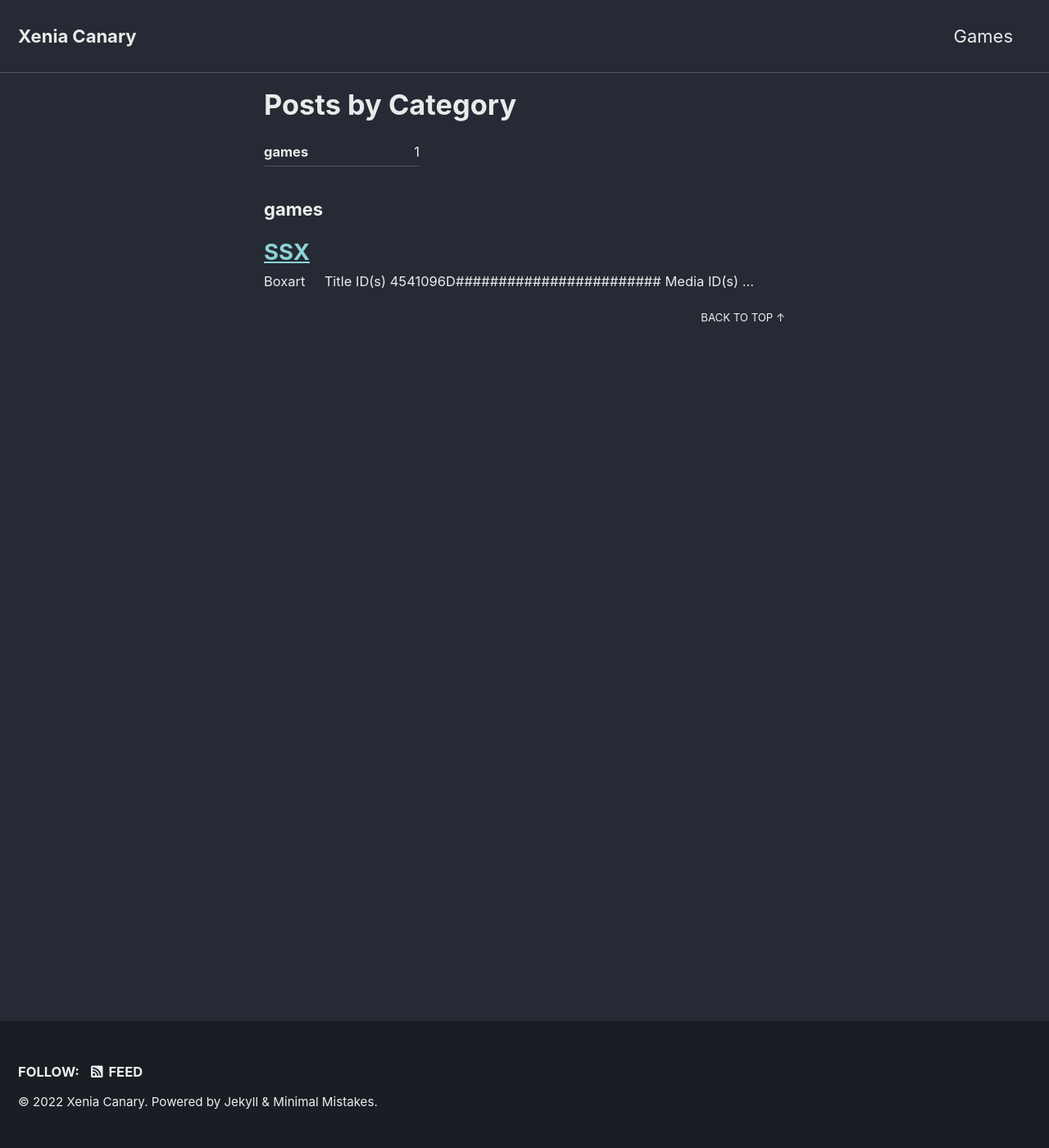
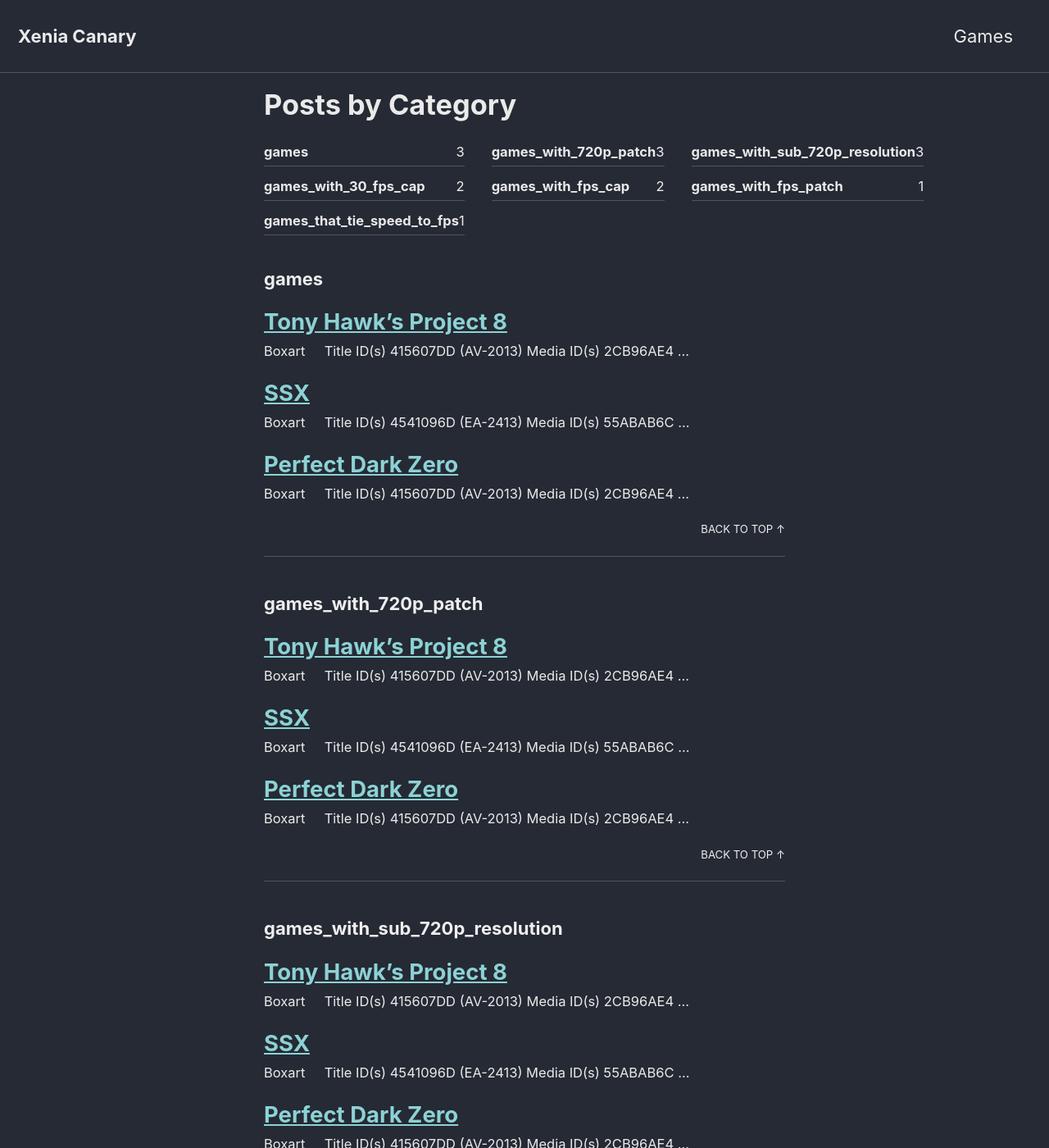
Before and after one commit to xenia-canary/xenia-canary.github.io, a Jekyll site: the page built from _pages/category-archive.md, in a window 1280 px wide and 1400 px high. Shown: the whole window at 82% size. Built offline with Jekyll 4.4.1, drawn with Linux system fonts in a browser that asks for light colours; cached includes are drawn as plain includes; some of the changed text lies outside the part shown.

Commit message:
Add more games

```diff
--- a/_config.yml
+++ b/_config.yml
@@ -30,29 +30,29 @@
 # breadcrumbs            : false # true, false (default)
 words_per_minute         : 200
 #comments:
-#  #provider               : # false (default), "disqus", "discourse", "facebook", "staticman", "staticman_v2", "utterances", "giscus", "custom"
-#  #disqus:
-#  #  shortname            : # https://help.disqus.com/customer/portal/articles/466208-what-s-a-shortname-
-#  #discourse:
-#  #  server               : # https://meta.discourse.org/t/embedding-discourse-comments-via-javascript/31963 , e.g.: meta.discourse.org
-#  #facebook:
-#  #  # https://developers.facebook.com/docs/plugins/comments
-#  #  appid                :
-#  #  num_posts            : # 5 (default)
-#  #  colorscheme          : # "light" (default), "dark"
-#  #utterances:
-#  #  theme                : # "github-light" (default), "github-dark"
-#  #  issue_term           : # "pathname" (default)
-#  #giscus:
-#  #  repo_id              : # Shown during giscus setup at https://giscus.app
-#  #  category_name        : # Full text name of the category
-#  #  category_id          : # Shown during giscus setup at https://giscus.app
-#  #  discussion_term      : # "pathname" (default), "url", "title", "og:title"
-#  #  reactions_enabled    : # '1' for enabled (default), '0' for disabled
-#  #  theme                : # "light" (default), "dark", "dark_dimmed", "transparent_dark", "preferred_color_scheme"
-#  #staticman:
-#  #  branch               : # "master"
-#  #  endpoint             : # "https://{your Staticman v3 API}/v3/entry/github/"
+#  provider               : # false (default), "disqus", "discourse", "facebook", "staticman", "staticman_v2", "utterances", "giscus", "custom"
+#  disqus:
+#    shortname            : # https://help.disqus.com/customer/portal/articles/466208-what-s-a-shortname-
+#  discourse:
+#    server               : # https://meta.discourse.org/t/embedding-discourse-comments-via-javascript/31963 , e.g.: meta.discourse.org
+#  facebook:
+#    # https://developers.facebook.com/docs/plugins/comments
+#    appid                :
+#    num_posts            : # 5 (default)
+#    colorscheme          : # "light" (default), "dark"
+#  utterances:
+#    theme                : # "github-light" (default), "github-dark"
+#    issue_term           : # "pathname" (default)
+#  giscus:
+#    repo_id              : # Shown during giscus setup at https://giscus.app
+#    category_name        : # Full text name of the category
+#    category_id          : # Shown during giscus setup at https://giscus.app
+#    discussion_term      : # "pathname" (default), "url", "title", "og:title"
+#    reactions_enabled    : # '1' for enabled (default), '0' for disabled
+#    theme                : # "light" (default), "dark", "dark_dimmed", "transparent_dark", "preferred_color_scheme"
+#  staticman:
+#    branch               : # "master"
+#    endpoint             : # "https://{your Staticman v3 API}/v3/entry/github/"
 #reCaptcha:
 #  siteKey                :
 #  secret                 :
@@ -194,7 +194,7 @@
 permalink: /:categories/:title/
 paginate: 5 # amount of posts to show
 paginate_path: /page:num/
-timezone: # https://en.wikipedia.org/wiki/List_of_tz_database_time_zones
+#timezone: # https://en.wikipedia.org/wiki/List_of_tz_database_time_zones
 
 
 # Plugins (previously gems:)
--- /dev/null
+++ b/_posts/2022-01-01-PerfectDarkZero.md
@@ -0,0 +1,32 @@
+---
+layout: single
+title: Perfect Dark Zero
+permalink: /PerfectDarkZero/
+categories:
+    - games
+    - games_with_30_fps_cap
+    - games_with_720p_patch
+    - games_with_fps_cap
+    - games_with_sub_720p_resolution
+#tags:
+#    - game
+---
+
+| Boxart      |                    |
+| ------      | ---                |
+| ![](https://download-ssl.xbox.com/content/images/66acd000-77fe-1000-9115-d8024d5307d3/1033/boxartlg.jpg) | |
+| Title ID(s) | 415607DD (AV-2013) |
+| Media ID(s) | 2CB96AE4           |
+| Game compatibility issue(s) | [master](https://github.com/xenia-project/game-compatibility/issues/175)<br>[canary](https://github.com/xenia-canary/game-compatibility/issues/77) |
+
+## Resolution
+1216x640.
+
+## FPS
+60.
+
+## Patches
+* [4D5307D3 - Perfect Dark Zero](https://github.com/xenia-canary/game-patches/blob/main/patches/4D5307D3%20-%20Perfect%20Dark%20Zero.toml)
+
+## Recommended config options
+N/A
--- a/_posts/2022-01-01-SSX.md
+++ b/_posts/2022-01-01-SSX.md
@@ -4,28 +4,31 @@
 permalink: /SSX/
 categories:
     - games
-tags:
-    - game
+    - games_with_fps_patch
+    - games_with_720p_patch
+    - games_with_30_fps_cap
+    - games_with_fps_cap
+    - games_with_sub_720p_resolution
+#tags:
+#    - game
 ---
 
-| Boxart |     |
-| ------ | --- |
+| Boxart      |                    |
+| ------      | ---                |
 | ![](https://download-ssl.xbox.com/content/images/66acd000-77fe-1000-9115-d8024541096d/1033/boxartlg.jpg) | |
-| Title ID(s) | 4541096D<br>########<br>########<br>######## |
-| Media ID(s) | ########<br>########<br>########<br>######## |
+| Title ID(s) | 4541096D (EA-2413) |
+| Media ID(s) | 55ABAB6C           |
+| Game compatibility issue(s) | [master](https://github.com/xenia-project/game-compatibility/issues/64) |
 
 ## Resolution
 2D elements are 1280x720.
 <br>3D is 1120x584.
 
-### Patched
-<i class="twa twa-check-mark-button">
+## FPS
+30.
 
-## FPS
-30 FPS.
-
-### Patched
-<i class="twa twa-cross-mark">
+## Patches
+* [4541096D - SSX](https://github.com/xenia-canary/game-patches/blob/main/patches/4541096D%20-%20SSX.toml)
 
 ## Recommended config options
 N/A
--- /dev/null
+++ b/_posts/2022-01-01-THP8.md
@@ -0,0 +1,31 @@
+---
+layout: single
+title: Tony Hawk's Project 8
+permalink: /TonyHawksProject8/
+categories:
+    - games
+    - games_that_tie_speed_to_fps
+    - games_with_sub_720p_resolution
+    - games_with_720p_patch
+#tags:
+#    - game
+---
+
+| Boxart      |                    |
+| ------      | ---                |
+| ![](https://upload.wikimedia.org/wikipedia/en/8/8c/Tony_Hawk%27s_Project_8_cover.jpg) | |
+| Title ID(s) | 415607DD (AV-2013) |
+| Media ID(s) | 2CB96AE4           |
+| Game compatibility issue(s) | [master](https://github.com/xenia-project/game-compatibility/issues/956) |
+
+## Resolution
+1040x584.
+
+## FPS
+60.
+
+## Patches
+* [415607DD - Tony Hawk's Project 8](https://github.com/xenia-canary/game-patches/blob/main/patches/415607DD%20-%20Tony%20Hawk's%20Project%208.toml)
+
+## Recommended config options
+N/A
```
